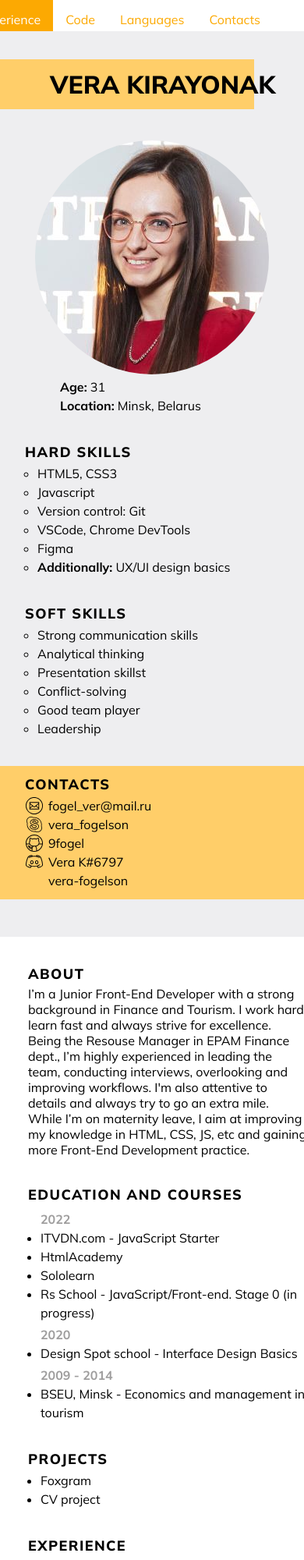
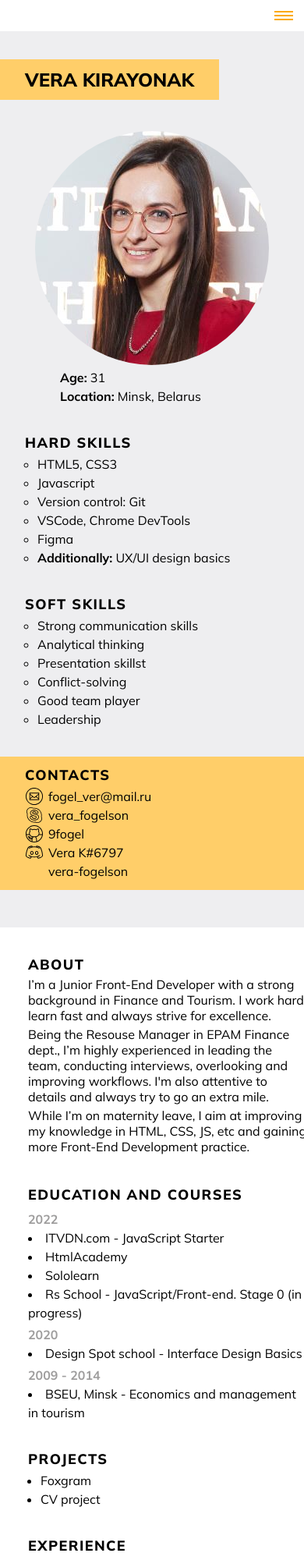
Before and after one commit to 9fogel/rsschool-cv, a plain HTML site: page index.html in a window 390 px wide. Shown: the top 2000 px of the page at 78% size. Drawn offline with Linux system fonts and the light colour scheme; files whose address does not match are found by name.

Commit message:
feat: add burger menu coding and styles

```diff
--- a/index.html
+++ b/index.html
@@ -11,7 +11,9 @@
 <body>
   <header class="header">
     <div class="container">
+      <button class="burger"></button>
       <nav class="navigation">
+        <button class="nav-close"></button>
         <ul class="nav-list">
           <li class="nav-item">
             <a class="nav-link" href="#about">About</a>
@@ -53,6 +55,7 @@
 
         </section>
         <section class="intro-section section-left">
+          <h2 class="section-title visually-hidden">Intro</h2>
           <img class="avatar responsive" src="./assets/img/avatar.jpg" alt="Vera Kirayonak avatar" width="250" height="250">
           <ul class="intro-list">
             <li><span class="bold-selection">Age:</span> 31</li>
@@ -110,7 +113,10 @@
           <section class="about section-right" id="about">
             <h2 class="section-title">About</h2>
             <p>
-              I’m a Junior Front-End Developer with a strong background in Finance and Tourism. I work hard, learn fast and always strive for excellence. Being the Resouse Manager in EPAM Finance dept., I’m highly experienced in leading the team, conducting interviews, overlooking and improving workflows. I'm also attentive to details and always try to go an extra mile.
+              I’m a Junior Front-End Developer with a strong background in Finance and Tourism. I work hard, learn fast and always strive for excellence.
+            </p>
+              <p>
+                Being the Resouse Manager in EPAM Finance dept., I’m highly experienced in leading the team, conducting interviews, overlooking and improving workflows. I'm also attentive to details and always try to go an extra mile.
             </p>
             <p>
               While I’m on maternity leave, I aim at improving my knowledge in HTML, CSS, JS, etc and gaining more Front-End Development practice.
@@ -119,7 +125,9 @@
           <section class="education-and-courses section-right" id="education-and-courses">
             <h2 class="section-title">Education and Courses</h2>
             <ul class="courses-list">
-              <p class="year">2022</p>
+              <li class="year">
+                2022
+                <ul class="courses-list year-list">
                   <li>
                     <a href="https://drive.google.com/file/d/1Dew0oXHAOWM3tiKgieYCcK_x88TleX67/view" target="_blank">ITVDN.com - JavaScript Starter</a>
                   </li>
@@ -132,12 +140,22 @@
                   <li>
                     <a href="https://rs.school/js-stage0/">Rs School - JavaScript/Front-end. Stage 0 (in progress)</a>
                   </li>
-              <p class="year">2020</p>
+                </ul>
+              </li>
+              <li class="year">
+                2020
+                <ul class="courses-list year-list">
                   <li>
                     <a href="https://drive.google.com/file/d/16E6SKaiMrjKzUd7-38b_v1pfCef9z9EK/view" target="_blank">Design Spot school - Interface Design Basics</a>
                   </li>
-              <p class="year">2009 - 2014</p>
+                </ul>
+              </li>
+              <li class="year">
+                2009 - 2014
+                <ul class="courses-list year-list">
                   <li>BSEU, Minsk - Economics and management in tourism</li>
+                </ul>
+              </li>
             </ul>
           </section>
           <section class="projects section-right" id="projects">
@@ -154,13 +172,17 @@
           <section class="experience section-right" id="experience">
             <h2 class="section-title">Experience</h2>
             <ul class="experience-list">
-              <li>
-                <p class="year">2016 - till now</p>
-                <p>EPAM Belarus, Lead Expense Analyst</p>
+              <li class="year">
+                2016 - till now
+                  <ul class="experience-list year-list">
+                    <li>EPAM Belarus, Lead Expense Analyst</li>
+                  </ul>
               </li>
-              <li>
-                <p class="year">2013 - 2016</p>
-                <p>AVIS Belarus, Key Account Manager</p>
+              <li class="year">
+                2013 - 2016
+                <ul class="experience-list year-list">
+                  <li>AVIS Belarus, Key Account Manager</li>
+                </ul>
               </li>
             </ul>
           </section>
@@ -236,9 +258,8 @@ console.log(`Sum of all array elements is ${sum}`);
           </a>
         </li>
       </ul>
-
     </div>
-
   </footer>
+  <script src="script.js"></script>
 </body>
 </html>
--- a/style.css
+++ b/style.css
@@ -49,6 +49,14 @@ a {
   color: inherit;
 }
 
+p {
+  margin-bottom: 4px;
+}
+
+button:hover {
+  cursor: pointer;
+}
+
 .container {
   max-width: 1440px;
   margin: 0 auto;
@@ -58,13 +66,21 @@ a {
   min-height: 40px;
 }
 
+.burger {
+  display: none;
+}
+
+.nav-close {
+  display: none;
+}
+
 .nav-list {
   display: flex;
   justify-content: flex-end;
   align-items: center;
+  height: 50px;
+  padding-right: 40px;
   list-style: none;
-  height: 50px;
-  margin-right: 40px;
 }
 
 .nav-link {
@@ -79,12 +95,8 @@ a {
 .nav-link:hover {
   color: #ffffff;
   background-color: #fca902;
-  text-decoration:double;
+  text-decoration: double;
 }
-
-/* .main {
-  background-color: bisque;
-} */
 
 .main-container {
   display: flex;
@@ -128,14 +140,11 @@ a {
 .section-left {
   margin: 48px 12px 0 12px;
   padding-left: 40px;
-  /* border: solid 1px orange; */
 }
 
 .section-right {
   margin-top: 48px;
   padding: 0 12px;
-  /* background-color: yellow;
-  border: solid 1px red; */
 }
 
 .main-title {
@@ -154,6 +163,10 @@ a {
   margin-left: auto;
   margin-right: auto;
   padding-left: 0;
+}
+
+.visually-hidden {
+  display: none;
 }
 
 .avatar {
@@ -199,10 +212,10 @@ a {
 }
 
 .contact-item {
+  padding-left: 30px;
   background-size: 24px;
   background-repeat: no-repeat;
   background-position: 0 0;
-  padding-left: 30px;
 }
 
 .email-contact {
@@ -229,13 +242,19 @@ a {
 
 .year {
   padding-top: 4px;
+  padding-left: 0;
   font-weight: 700;
   color: #9e9d9d;
+  list-style: none;
+}
+
+.year-list {
+  color: #000000;
 }
 
 .courses-list {
-  padding-left: 16px;
   list-style-type: disc;
+  list-style-position: inside;
 }
 
 .projects-list {
@@ -308,6 +327,62 @@ code {
 
 
 @media (max-width: 1024px) {
+  .burger {
+    display: block;
+    position: absolute;
+    right: 20px;
+    width: 24px;
+    height: 12px;
+    margin: 14px 10px;
+    background-color: transparent;
+    background-image: url(./assets/img/burger.svg);
+    border: none;
+  }
+
+  .nav-close {
+    display: block;
+    position: absolute;
+    top: 20px;
+    right: 20px;
+    width: 16px;
+    height: 16px;
+    background-color: transparent;
+    background-image: url(./assets/img/close.svg);
+    border: none;
+  }
+
+  .navigation {
+    position: fixed;
+    flex-direction: column;
+    justify-content: flex-start;
+    top: 0;
+    right: -240px;
+    bottom: 0;
+    width: 240px;
+    padding-top: 500px;
+    text-align: center;
+    align-items: stretch;
+    background-color: #eeeef0;
+    transition: transform 0.3s ease-in-out;
+  }
+
+  .navigation-active {
+    transform: translateX(-240px);
+  }
+
+  .nav-list {
+    flex-direction: column;
+    margin-right: 0;
+    margin-bottom: 6px;
+    gap: 6px;
+    padding-right: 0;
+  }
+
+  .nav-link {
+    padding-top: 8px;
+    padding-bottom: 8px;
+  }
+
   .left-column {
     width: 30%;
   }
@@ -342,11 +417,13 @@ code {
   .section-right {
     width: 100%;
   }
-
-  /* .burger-menu */
 }
 
 @media (max-width: 768px) {
+  .burger {
+    right: 4px;
+  }
+
   .left-column,
   .right-column {
     width: 50%;
@@ -362,10 +439,13 @@ code {
     height: 30px;
     width: auto;
   }
-
 }
 
 @media (max-width: 568px) {
+  .navigation {
+    background-color: #ffffff;
+  }
+
   .main-container {
     display: flex;
     flex-direction: column;
@@ -383,7 +463,6 @@ code {
   }
 
   .main-title {
-    width: 100%;
     padding: 8px 64px;
   }
 
@@ -405,5 +484,13 @@ code {
     padding-bottom: 8px;
     background-color: #eeeef0;
   }
+}
 
+@media (max-width: 450px) {
+  .main-title {
+    width: fit-content;
+    height: auto;
+    padding: 8px 32px;
+    font-size: 24px;
+  }
 }
```
Lines whose indentation alone changed are shown as unchanged.
